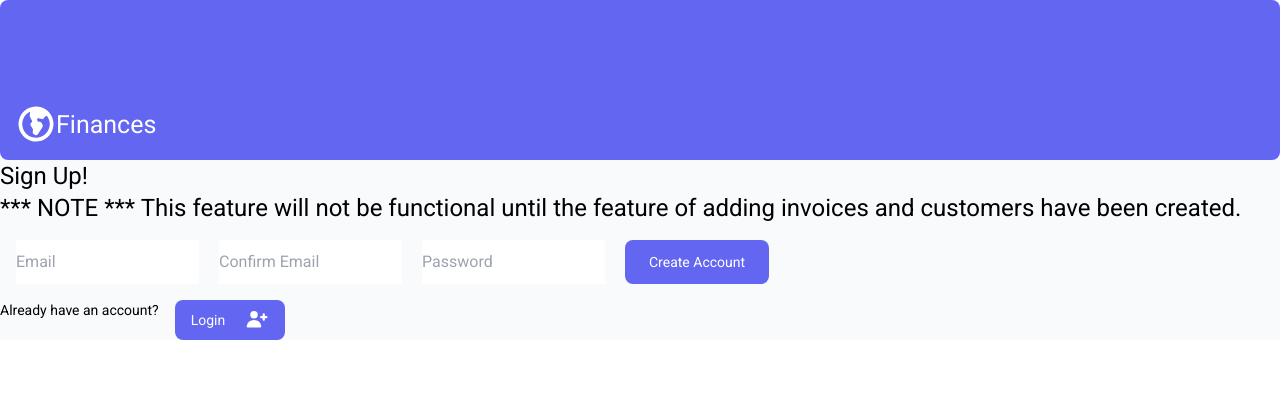
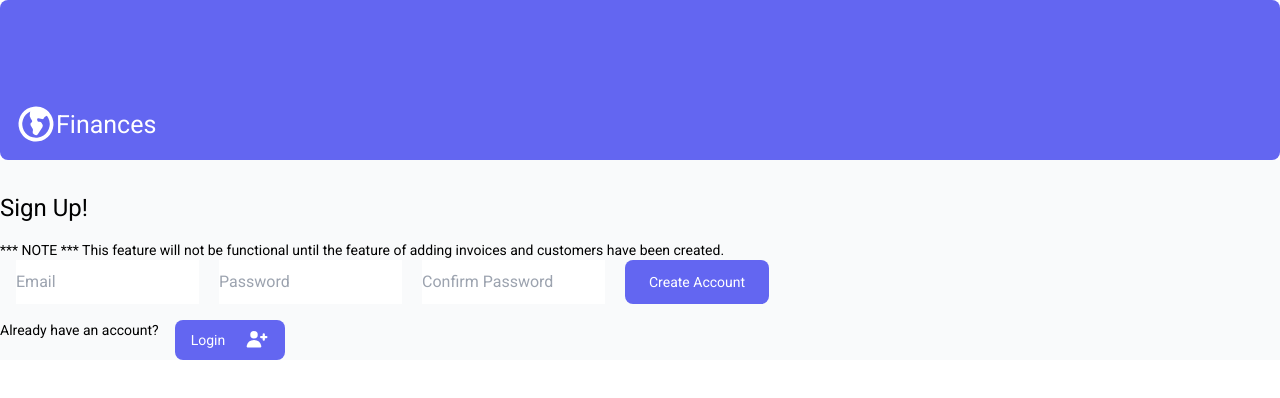
Before and after one commit to ejosborn/nextjsdashboard, a Next.js app: page /signup in a window 1280 px wide. Shown: the top 398 px of the page. Built offline with nearby package versions, Linux system fonts and the light colour scheme.

Commit message:
changed 2 email fields to 2 password fields and added note for lack of functionality for signup page

```diff
--- a/app/signup/page.tsx
+++ b/app/signup/page.tsx
@@ -14,12 +14,14 @@ export default function SignUp() {
 				<h1
 					className={`${roboto.className} mb-4 text-xl md:text-2xl`}
 				>
+					<br />
 					Sign Up!
-					<br />
+				</h1>
+				<p className='text-sm'>
 					*** NOTE *** This feature will not be functional
 					until the feature of adding invoices and customers
 					have been created.
-				</h1>
+				</p>
 				<div>
 					<SignupForm />
 					<div className='flex flex-row gap-4'>
--- a/app/ui/signup/signupForm.tsx
+++ b/app/ui/signup/signupForm.tsx
@@ -6,17 +6,21 @@ const SignupForm = () => {
 					type='email'
 					name='email'
 					placeholder='Email'
-				/>
-				<input
-					type='confirm email'
-					name='confirm email'
-					placeholder='Confirm Email'
+					required
 				/>
 				<input
 					type='password'
 					name='Password'
 					placeholder='Password'
+					required
 				/>
+				<input
+					type='password'
+					name='Confirm Password'
+					placeholder='Confirm Password'
+					required
+				/>
+
 				<button
 					className='items-center self-start rounded-lg
 						bg-indigo-500 px-6 py-3 text-sm text-white font-medium
```
